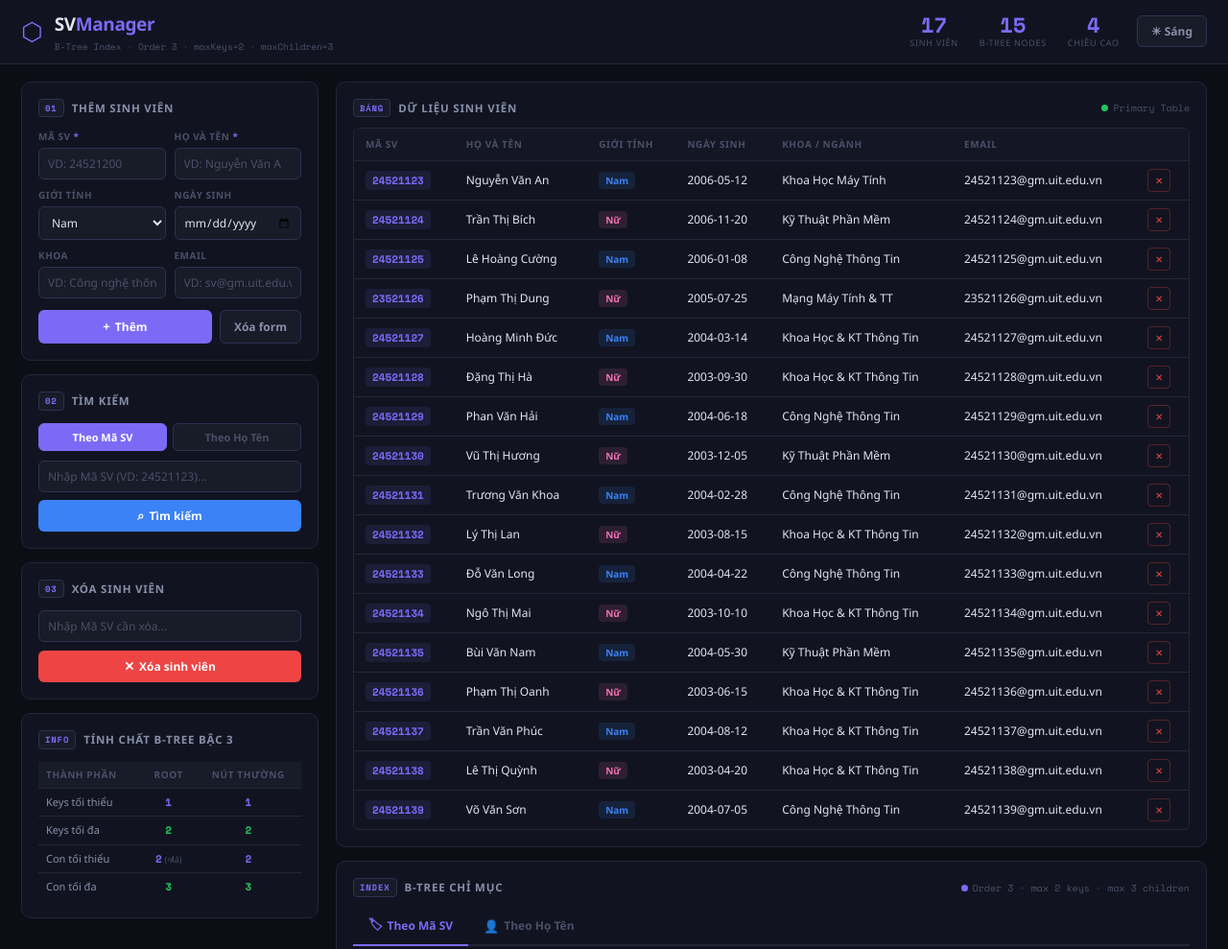
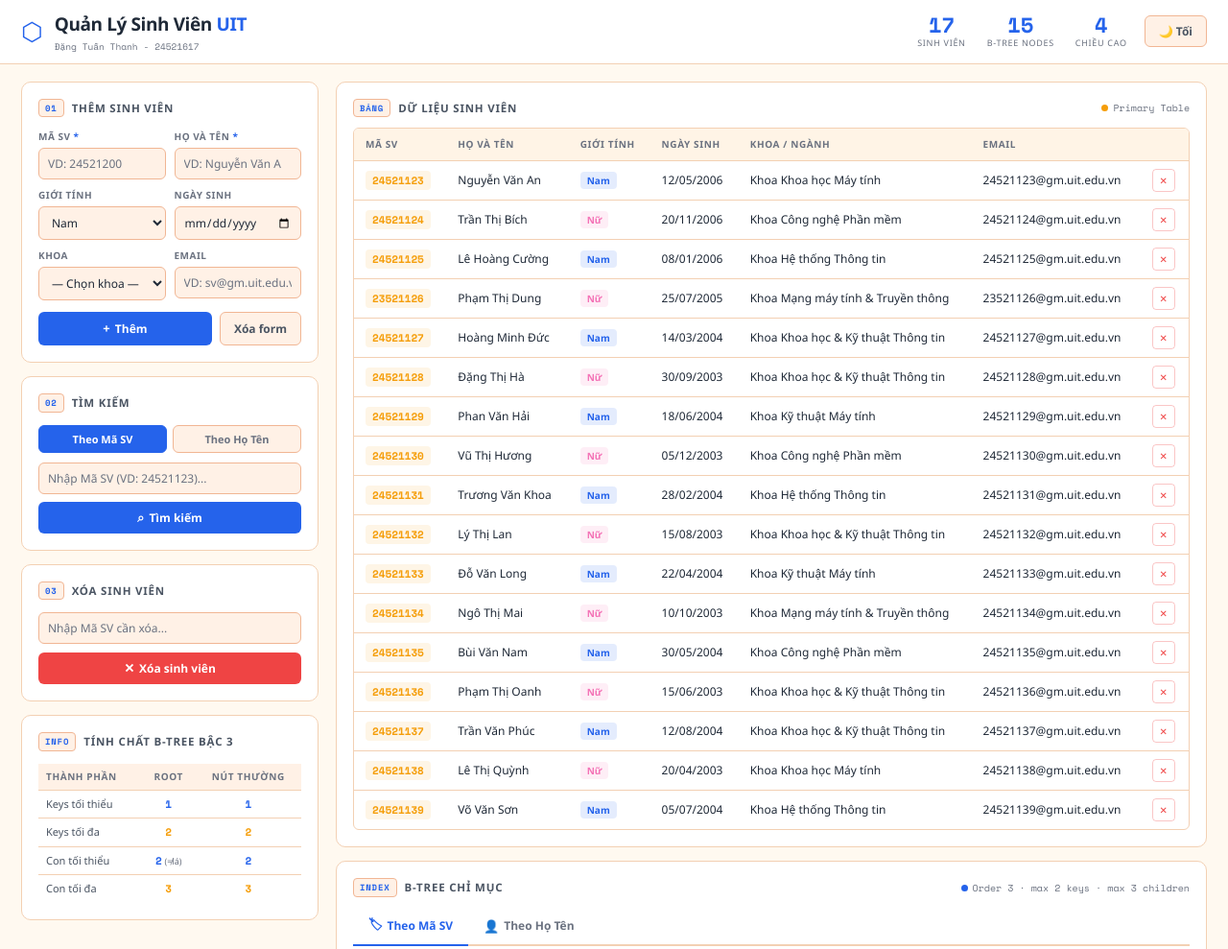
Before and after one commit to ThanhNosaur/student_manager, a plain HTML site: page index.html in a window 1280 px wide. Shown: the top 989 px of the page at 96% size. Drawn offline with nearby package versions, Linux system fonts and the light colour scheme.

Commit message:
sửa color

```diff
--- a/app.js
+++ b/app.js
@@ -9,7 +9,7 @@ const idTree     = new BTree(3);
 const nameTree   = new BTree(3);
 
 let searchMode    = 'id';
-let isDark        = true;
+let isDark        = false;
 let currentTreeTab = 'id';
 
 // Animation state
@@ -19,25 +19,32 @@ let animTimer    = null;
 let animSpeed    = 700;  // ms per frame
 let isPlaying    = false;
 
-// ─── SAMPLE DATA ─────────────────────────────────────────────────────────────
+const DEPTS = [
+  'Khoa Khoa học & Kỹ thuật Thông tin',
+  'Khoa Công nghệ Phần mềm',
+  'Khoa Hệ thống Thông tin',
+  'Khoa Kỹ thuật Máy tính',
+  'Khoa Mạng máy tính & Truyền thông',
+  'Khoa Khoa học Máy tính',
+];
 const SAMPLE = [
-  { id:'24521123', name:'Nguyễn Văn An',   gender:'Nam', dob:'2006-05-12', dept:'Khoa Học Máy Tính',         email:'24521123@gm.uit.edu.vn' },
-  { id:'24521124', name:'Trần Thị Bích',   gender:'Nữ',  dob:'2006-11-20', dept:'Kỹ Thuật Phần Mềm',        email:'24521124@gm.uit.edu.vn' },
-  { id:'24521125', name:'Lê Hoàng Cường',  gender:'Nam', dob:'2006-01-08', dept:'Công Nghệ Thông Tin',       email:'24521125@gm.uit.edu.vn' },
-  { id:'23521126', name:'Phạm Thị Dung',   gender:'Nữ',  dob:'2005-07-25', dept:'Mạng Máy Tính & TT',       email:'23521126@gm.uit.edu.vn' },
-  { id:'24521127', name:'Hoàng Minh Đức',  gender:'Nam', dob:'2004-03-14', dept:'Khoa Học & KT Thông Tin',   email:'24521127@gm.uit.edu.vn' },
-  { id:'24521128', name:'Đặng Thị Hà',     gender:'Nữ',  dob:'2003-09-30', dept:'Khoa Học & KT Thông Tin',   email:'24521128@gm.uit.edu.vn' },
-  { id:'24521129', name:'Phan Văn Hải',    gender:'Nam', dob:'2004-06-18', dept:'Công Nghệ Thông Tin',       email:'24521129@gm.uit.edu.vn' },
-  { id:'24521130', name:'Vũ Thị Hương',    gender:'Nữ',  dob:'2003-12-05', dept:'Kỹ Thuật Phần Mềm',        email:'24521130@gm.uit.edu.vn' },
-  { id:'24521131', name:'Trương Văn Khoa', gender:'Nam', dob:'2004-02-28', dept:'Công Nghệ Thông Tin',       email:'24521131@gm.uit.edu.vn' },
-  { id:'24521132', name:'Lý Thị Lan',      gender:'Nữ',  dob:'2003-08-15', dept:'Khoa Học & KT Thông Tin',   email:'24521132@gm.uit.edu.vn' },
-  { id:'24521133', name:'Đỗ Văn Long',     gender:'Nam', dob:'2004-04-22', dept:'Công Nghệ Thông Tin',       email:'24521133@gm.uit.edu.vn' },
-  { id:'24521134', name:'Ngô Thị Mai',     gender:'Nữ',  dob:'2003-10-10', dept:'Khoa Học & KT Thông Tin',   email:'24521134@gm.uit.edu.vn' },
-  { id:'24521135', name:'Bùi Văn Nam',     gender:'Nam', dob:'2004-05-30', dept:'Kỹ Thuật Phần Mềm',        email:'24521135@gm.uit.edu.vn' },
-  { id:'24521136', name:'Phạm Thị Oanh',   gender:'Nữ',  dob:'2003-06-15', dept:'Khoa Học & KT Thông Tin',   email:'24521136@gm.uit.edu.vn' },
-  { id:'24521137', name:'Trần Văn Phúc',   gender:'Nam', dob:'2004-08-12', dept:'Khoa Học & KT Thông Tin',   email:'24521137@gm.uit.edu.vn' },
-  { id:'24521138', name:'Lê Thị Quỳnh',    gender:'Nữ',  dob:'2003-04-20', dept:'Khoa Học & KT Thông Tin',   email:'24521138@gm.uit.edu.vn' },
-  { id:'24521139', name:'Võ Văn Sơn',      gender:'Nam', dob:'2004-07-05', dept:'Công Nghệ Thông Tin',       email:'24521139@gm.uit.edu.vn' },
+  { id:'24521123', name:'Nguyễn Văn An',   gender:'Nam', dob:'2006-05-12', dept:'Khoa Khoa học Máy tính',              email:'24521123@gm.uit.edu.vn' },
+  { id:'24521124', name:'Trần Thị Bích',   gender:'Nữ',  dob:'2006-11-20', dept:'Khoa Công nghệ Phần mềm',             email:'24521124@gm.uit.edu.vn' },
+  { id:'24521125', name:'Lê Hoàng Cường',  gender:'Nam', dob:'2006-01-08', dept:'Khoa Hệ thống Thông tin',             email:'24521125@gm.uit.edu.vn' },
+  { id:'23521126', name:'Phạm Thị Dung',   gender:'Nữ',  dob:'2005-07-25', dept:'Khoa Mạng máy tính & Truyền thông',  email:'23521126@gm.uit.edu.vn' },
+  { id:'24521127', name:'Hoàng Minh Đức',  gender:'Nam', dob:'2004-03-14', dept:'Khoa Khoa học & Kỹ thuật Thông tin', email:'24521127@gm.uit.edu.vn' },
+  { id:'24521128', name:'Đặng Thị Hà',     gender:'Nữ',  dob:'2003-09-30', dept:'Khoa Khoa học & Kỹ thuật Thông tin', email:'24521128@gm.uit.edu.vn' },
+  { id:'24521129', name:'Phan Văn Hải',    gender:'Nam', dob:'2004-06-18', dept:'Khoa Kỹ thuật Máy tính',             email:'24521129@gm.uit.edu.vn' },
+  { id:'24521130', name:'Vũ Thị Hương',    gender:'Nữ',  dob:'2003-12-05', dept:'Khoa Công nghệ Phần mềm',            email:'24521130@gm.uit.edu.vn' },
+  { id:'24521131', name:'Trương Văn Khoa', gender:'Nam', dob:'2004-02-28', dept:'Khoa Hệ thống Thông tin',            email:'24521131@gm.uit.edu.vn' },
+  { id:'24521132', name:'Lý Thị Lan',      gender:'Nữ',  dob:'2003-08-15', dept:'Khoa Khoa học & Kỹ thuật Thông tin', email:'24521132@gm.uit.edu.vn' },
+  { id:'24521133', name:'Đỗ Văn Long',     gender:'Nam', dob:'2004-04-22', dept:'Khoa Kỹ thuật Máy tính',            email:'24521133@gm.uit.edu.vn' },
+  { id:'24521134', name:'Ngô Thị Mai',     gender:'Nữ',  dob:'2003-10-10', dept:'Khoa Mạng máy tính & Truyền thông', email:'24521134@gm.uit.edu.vn' },
+  { id:'24521135', name:'Bùi Văn Nam',     gender:'Nam', dob:'2004-05-30', dept:'Khoa Công nghệ Phần mềm',           email:'24521135@gm.uit.edu.vn' },
+  { id:'24521136', name:'Phạm Thị Oanh',   gender:'Nữ',  dob:'2003-06-15', dept:'Khoa Khoa học & Kỹ thuật Thông tin',email:'24521136@gm.uit.edu.vn' },
+  { id:'24521137', name:'Trần Văn Phúc',   gender:'Nam', dob:'2004-08-12', dept:'Khoa Khoa học & Kỹ thuật Thông tin',email:'24521137@gm.uit.edu.vn' },
+  { id:'24521138', name:'Lê Thị Quỳnh',    gender:'Nữ',  dob:'2003-04-20', dept:'Khoa Khoa học Máy tính',            email:'24521138@gm.uit.edu.vn' },
+  { id:'24521139', name:'Võ Văn Sơn',      gender:'Nam', dob:'2004-07-05', dept:'Khoa Hệ thống Thông tin',           email:'24521139@gm.uit.edu.vn' },
 ];
 
 // ─── INIT ─────────────────────────────────────────────────────────────────────
@@ -99,18 +106,44 @@ function applyTheme() {
   document.getElementById('btn-theme').textContent = isDark ? '☀ Sáng' : '🌙 Tối';
 }
 
+function formatDateDMY(value) {
+  if (!value) return '—';
+  const iso = /^([0-9]{4})-([0-9]{2})-([0-9]{2})$/.exec(value);
+  if (iso) return `${iso[3]}/${iso[2]}/${iso[1]}`;
+  const dmy = /^([0-9]{1,2})\/([0-9]{1,2})\/([0-9]{4})$/.exec(value);
+  if (dmy) return `${dmy[1].padStart(2,'0')}/${dmy[2].padStart(2,'0')}/${dmy[3]}`;
+  return value;
+}
+
+function parseDateInput(value) {
+  if (!value) return '';
+  const trimmed = value.trim();
+  const iso = /^([0-9]{4})-([0-9]{2})-([0-9]{2})$/.exec(trimmed);
+  if (iso) return trimmed;
+  const dmy = /^([0-9]{1,2})\/([0-9]{1,2})\/([0-9]{4})$/.exec(trimmed);
+  if (!dmy) return '';
+  const dd = dmy[1].padStart(2,'0');
+  const mm = dmy[2].padStart(2,'0');
+  const yyyy = dmy[3];
+  const date = new Date(`${yyyy}-${mm}-${dd}`);
+  if (Number.isNaN(date.getTime())) return '';
+  return `${yyyy}-${mm}-${dd}`;
+}
+
 // ─── OPERATIONS ───────────────────────────────────────────────────────────────
 
 function handleAdd() {
   if (isPlaying) { showOp('error','⚠ Animation đang chạy — nhấn Dừng trước'); return; }
-  const id     = document.getElementById('inp-id').value.trim().toUpperCase();
-  const name   = document.getElementById('inp-name').value.trim();
-  const gender = document.getElementById('inp-gender').value;
-  const dob    = document.getElementById('inp-dob').value;
-  const dept   = document.getElementById('inp-dept').value.trim();
-  const email  = document.getElementById('inp-email').value.trim();
+  const id       = document.getElementById('inp-id').value.trim().toUpperCase();
+  const name     = document.getElementById('inp-name').value.trim();
+  const gender   = document.getElementById('inp-gender').value;
+  const dobValue = document.getElementById('inp-dob').value.trim();
+  const dob      = dobValue ? parseDateInput(dobValue) : '';
+  const dept     = document.getElementById('inp-dept').value.trim();
+  const email    = document.getElementById('inp-email').value.trim();
 
   if (!id || !name) { showOp('error','⚠ Vui lòng nhập Mã SV và Họ tên!'); return; }
+  if (dobValue && !dob) { showOp('error','⚠ Ngày sinh không hợp lệ. Dùng dd/mm/yyyy hoặc yyyy-mm-dd'); return; }
   if (students.has(id)) { showOp('error',`⚠ Mã SV "${id}" đã tồn tại!`); return; }
 
   const sv = { id, name, gender, dob, dept, email };
@@ -382,31 +415,32 @@ function updateProgress() {
 // ─── STEP LOG ─────────────────────────────────────────────────────────────────
 
 const TYPE_META = {
-  traverse:     { icon: '🔍', cls: 'log-traverse', badge: 'Duyệt' },
-  insert:       { icon: '➕', cls: 'log-insert',   badge: 'Chèn' },
-  split:        { icon: '✂',  cls: 'log-split',    badge: 'Split' },
-  'push-median':{ icon: '⬆',  cls: 'log-split',    badge: 'Đẩy median' },
-  'new-root':   { icon: '🌱', cls: 'log-split',    badge: 'Root mới' },
-  delete:       { icon: '🗑', cls: 'log-delete',   badge: 'Xóa' },
-  replace:      { icon: '↔',  cls: 'log-delete',   badge: 'Thay thế' },
-  rotate:       { icon: '🔄', cls: 'log-rotate',   badge: 'Xoay' },
-  merge:        { icon: '⊕',  cls: 'log-merge',    badge: 'Merge' },
-  shrink:       { icon: '🔼', cls: 'log-delete',   badge: 'Co root' },
-  'search-found':{ icon: '✅', cls: 'log-found',   badge: 'Tìm thấy' },
-  'not-found':  { icon: '❌', cls: 'log-notfound', badge: 'Không thấy' },
-  done:         { icon: '✓',  cls: 'log-done',     badge: 'Xong' },
+  traverse:       { cls: 'log-traverse', badge: 'Duyệt'      },
+  insert:         { cls: 'log-insert',   badge: 'Chèn'        },
+  split:          { cls: 'log-split',    badge: 'Split'       },
+  'push-median':  { cls: 'log-split',    badge: 'Đẩy median'  },
+  'new-root':     { cls: 'log-split',    badge: 'Root mới'    },
+  delete:         { cls: 'log-delete',   badge: 'Xóa'         },
+  replace:        { cls: 'log-delete',   badge: 'Thay thế'    },
+  rotate:         { cls: 'log-rotate',   badge: 'Xoay'        },
+  merge:          { cls: 'log-merge',    badge: 'Merge'       },
+  shrink:         { cls: 'log-delete',   badge: 'Co root'     },
+  'search-found': { cls: 'log-found',    badge: 'Tìm thấy'   },
+  'not-found':    { cls: 'log-notfound', badge: 'Không thấy' },
+  done:           { cls: 'log-done',     badge: 'Xong'        },
 };
 
 function addFrameToLog(frame, idx) {
   const list = document.getElementById('step-log-list');
-  const meta = TYPE_META[frame.type] || { icon: '→', cls: '', badge: frame.type };
+  const meta = TYPE_META[frame.type] || { cls: '', badge: frame.type };
   const div = document.createElement('div');
   div.className = `log-item ${meta.cls}`;
+  // Làm sạch label: bỏ emoji prefix nếu có (vì eventsToFrames đã thêm vào label)
+  const cleanLabel = frame.label.replace(/^[✂⬆🌱↩↪↻↺⊕🔼🔍➕✅❌✓→]\s*/u, '');
   div.innerHTML = `
     <span class="log-num">${idx + 1}</span>
     <span class="log-badge">${meta.badge}</span>
-    <span class="log-icon">${meta.icon}</span>
-    <span class="log-text">${frame.label}</span>`;
+    <span class="log-text">${cleanLabel}</span>`;
   list.appendChild(div);
   div.scrollIntoView({ behavior: 'smooth', block: 'nearest' });
 }
@@ -588,9 +622,22 @@ function buildSVG(root, highlightIds, hlKey, hlType) {
           textLength="${f(KW-14)}" lengthAdjust="spacingAndGlyphs">${xe(disp)}</text>`;
       });
 
-      // Badge
-      const badgeTxt = node.isLeaf ? 'Lá' : `Nội (${node.keys.length}k, ${node.children.length}c)`;
-      const badgeCls = node.isLeaf ? 'badge-leaf' : 'badge-int';
+      // Badge below node
+      const isRoot = (l === 0);
+      let badgeTxt, badgeCls;
+      if (isRoot && node.isLeaf) {
+        badgeTxt = 'Root · Lá';
+        badgeCls = 'badge-root';
+      } else if (isRoot) {
+        badgeTxt = `Root (${node.keys.length}k, ${node.children.length}c)`;
+        badgeCls = 'badge-root';
+      } else if (node.isLeaf) {
+        badgeTxt = 'Lá';
+        badgeCls = 'badge-leaf';
+      } else {
+        badgeTxt = `Nội (${node.keys.length}k, ${node.children.length}c)`;
+        badgeCls = 'badge-int';
+      }
       nodesSVG += `<text x="${f(x+w/2)}" y="${f(y+NH+12)}" text-anchor="middle" class="nbadge ${badgeCls}">${xe(badgeTxt)}</text>`;
     });
   }
@@ -629,9 +676,10 @@ function buildSVG(root, highlightIds, hlKey, hlType) {
     .ks-rotate  { fill:var(--ks-rot); }
     .sep { stroke:var(--sep-c); stroke-width:.8; opacity:.4; }
     .ktext { font-family:var(--fmono); font-size:10.5px; fill:var(--kt-c); font-weight:700; pointer-events:none; }
-    .nbadge { font-family:var(--fsans); font-size:8px; opacity:.55; }
+    .nbadge { font-family:var(--fsans); font-size:8px; opacity:.6; }
     .badge-leaf{ fill:var(--leaf-c); }
     .badge-int { fill:var(--int-c); }
+    .badge-root{ fill:var(--accent); opacity:.85; font-weight:700; font-size:8.5px; }
   </style></defs>
   ${typeLabel}${edgesSVG}${nodesSVG}
   </svg>`;
@@ -675,7 +723,7 @@ function addTableRow(sv, animate = false) {
     <td><span class="id-badge">${sv.id}</span></td>
     <td>${sv.name}</td>
     <td><span class="gender-tag ${sv.gender==='Nữ'?'female':''}">${sv.gender}</span></td>
-    <td>${sv.dob||'—'}</td>
+    <td>${formatDateDMY(sv.dob)}</td>
     <td>${sv.dept||'—'}</td>
     <td>${sv.email||'—'}</td>
     <td><button class="btn-row-del" onclick="quickDelete('${sv.id}')" title="Xóa">✕</button></td>`;
@@ -710,7 +758,7 @@ function buildCard(sv) {
     </div>
     <div class="result-name">${sv.name}</div>
     <div class="result-meta">
-      <span>📅 ${sv.dob||'N/A'}</span>
+      <span>📅 ${sv.dob ? formatDateDMY(sv.dob) : 'N/A'}</span>
       <span>🏛 ${sv.dept||'N/A'}</span>
       <span>✉ ${sv.email||'N/A'}</span>
     </div>
@@ -719,9 +767,10 @@ function buildCard(sv) {
 
 // ─── UI HELPERS ───────────────────────────────────────────────────────────────
 function clearForm() {
-  ['inp-id','inp-name','inp-email','inp-dept','inp-dob'].forEach(id =>
+  ['inp-id','inp-name','inp-email','inp-dob'].forEach(id =>
     document.getElementById(id).value = '');
   document.getElementById('inp-gender').selectedIndex = 0;
+  document.getElementById('inp-dept').selectedIndex = 0;
 }
 
 function showOp(type, msg) {
--- a/index.html
+++ b/index.html
@@ -1,5 +1,5 @@
 <!DOCTYPE html>
-<html lang="vi" data-theme="dark">
+<html lang="vi" data-theme="light">
 <head>
   <meta charset="UTF-8" />
   <meta name="viewport" content="width=device-width, initial-scale=1.0" />
@@ -17,8 +17,8 @@
       <div class="logo">
         <span class="logo-icon">⬡</span>
         <div>
-          <h1>SV<span class="accent">Manager</span></h1>
-          <p class="subtitle">B-Tree Index · Order 3 · maxKeys=2 · maxChildren=3</p>
+          <h1>Quản Lý Sinh Viên <span class="accent">UIT</span></h1>
+          <p class="subtitle">Đặng Tuấn Thanh - 24521617</p>
         </div>
       </div>
       <div class="header-right">
@@ -57,11 +57,19 @@
           </div>
           <div class="field">
             <label>Ngày sinh</label>
-            <input id="inp-dob" type="date" />
+            <input id="inp-dob" type="date" lang="en-GB" placeholder="dd/mm/yyyy" />
           </div>
           <div class="field">
             <label>Khoa</label>
-            <input id="inp-dept" type="text" placeholder="VD: Công nghệ thông tin" />
+            <select id="inp-dept">
+              <option value="">— Chọn khoa —</option>
+              <option>Khoa Khoa học &amp; Kỹ thuật Thông tin</option>
+              <option>Khoa Công nghệ Phần mềm</option>
+              <option>Khoa Hệ thống Thông tin</option>
+              <option>Khoa Kỹ thuật Máy tính</option>
+              <option>Khoa Mạng máy tính &amp; Truyền thông</option>
+              <option>Khoa Khoa học Máy tính</option>
+            </select>
           </div>
           <div class="field">
             <label>Email</label>
--- a/style.css
+++ b/style.css
@@ -92,74 +92,74 @@
 
 /* ── LIGHT ── */
 [data-theme="light"] {
-  --bg:    #f2f3f8;
+  --bg:    #fff9f0;
   --bg2:   #ffffff;
-  --bg3:   #eef0f7;
-  --bg4:   #e5e8f2;
-  --border:  #d8dce8;
-  --border2: #c4c9d8;
+  --bg3:   #fff1e6;
+  --bg4:   #ffe4cc;
+  --border:  #f3d0b3;
+  --border2: #f1b694;
 
-  --accent:  #5b4fe0;
-  --accent2: #4338ca;
-  --green:   #16a34a;
+  --accent:  #2563eb;
+  --accent2: #1d4ed8;
+  --green:   #f59e0b;
   --blue:    #2563eb;
-  --red:     #dc2626;
+  --red:     #ef4444;
 
-  --text:  #1a1d2e;
-  --text2: #4b5068;
-  --text3: #8890aa;
+  --text:  #1f2937;
+  --text2: #4b5563;
+  --text3: #6b7280;
 
-  --nb:       #f8f9ff;
-  --nborder:  #7c6af7;
-  --leaf-c:   #4f46e5;
-  --int-c:    #7c6af7;
-  --ec:       #9098c0;
-  --sep-c:    #9098c0;
-  --kt-c:     #1a1d2e;
-  --ks-bg:    rgba(124,106,247,.07);
+  --nb:       #fff7f0;
+  --nborder:  #d8b4fe;
+  --leaf-c:   #d8b4fe;
+  --int-c:    #c084fc;
+  --ec:       #c4b5fd;
+  --sep-c:    #c4b5fd;
+  --kt-c:     #1f2937;
+  --ks-bg:    rgba(220, 38, 127, .08);
 
-  --trav-bg:   rgba(217,119,6,.09);
-  --trav-c:    #d97706;
-  --trav-glow: rgba(217,119,6,.3);
-  --ks-trav:   rgba(217,119,6,.18);
-  --hl-active: #d97706;
+  --trav-bg:   rgba(251, 191, 36, .15);
+  --trav-c:    #f59e0b;
+  --trav-glow: rgba(251, 191, 36, .35);
+  --ks-trav:   rgba(251, 191, 36, .2);
+  --hl-active: #f59e0b;
 
-  --add-bg:  rgba(22,163,74,.09);
-  --add-c:   #16a34a;
-  --add-glow:rgba(22,163,74,.3);
-  --ks-add:  rgba(22,163,74,.22);
+  --add-bg:  rgba(251, 146, 60, .15);
+  --add-c:   #fb923c;
+  --add-glow:rgba(251, 146, 60, .35);
+  --ks-add:  rgba(251, 146, 60, .22);
 
-  --del-bg:  rgba(220,38,38,.09);
-  --del-c:   #dc2626;
-  --del-glow:rgba(220,38,38,.3);
-  --ks-del:  rgba(220,38,38,.22);
+  --del-bg:  rgba(239, 68, 68, .14);
+  --del-c:   #ef4444;
+  --del-glow:rgba(239, 68, 68, .32);
+  --ks-del:  rgba(239, 68, 68, .22);
 
-  --fnd-bg:  rgba(37,99,235,.09);
-  --fnd-c:   #2563eb;
-  --fnd-glow:rgba(37,99,235,.3);
-  --ks-fnd:  rgba(37,99,235,.22);
+  --fnd-bg:  rgba(236, 72, 153, .12);
+  --fnd-c:   #ec4899;
+  --fnd-glow:rgba(236, 72, 153, .28);
+  --ks-fnd:  rgba(236, 72, 153, .18);
 
-  --spl-bg:  rgba(124,58,237,.09);
-  --spl-c:   #7c3aed;
-  --spl-glow:rgba(124,58,237,.3);
-  --ks-spl:  rgba(124,58,237,.2);
+  --spl-bg:  rgba(168, 85, 247, .12);
+  --spl-c:   #8b5cf6;
+  --spl-glow:rgba(168, 85, 247, .28);
+  --ks-spl:  rgba(168, 85, 247, .18);
 
-  --mrg-bg:  rgba(234,88,12,.09);
-  --mrg-c:   #ea580c;
-  --mrg-glow:rgba(234,88,12,.3);
-  --ks-mrg:  rgba(234,88,12,.2);
+  --mrg-bg:  rgba(251, 146, 60, .12);
+  --mrg-c:   #f97316;
+  --mrg-glow:rgba(251, 146, 60, .28);
+  --ks-mrg:  rgba(251, 146, 60, .18);
 
-  --rot-bg:  rgba(8,145,178,.09);
-  --rot-c:   #0891b2;
-  --rot-glow:rgba(8,145,178,.3);
-  --ks-rot:  rgba(8,145,178,.2);
+  --rot-bg:  rgba(236, 72, 153, .12);
+  --rot-c:   #db2777;
+  --rot-glow:rgba(236, 72, 153, .28);
+  --ks-rot:  rgba(236, 72, 153, .18);
 
-  --th-bg:    #eef0f8;
-  --tr-hover: #f5f6fc;
-  --row-hl:   #2563eb08;
+  --th-bg:    #fff4e6;
+  --tr-hover: #fff1e0;
+  --row-hl:   #f59e0b14;
 
-  --log-bg:   #eef0f780;
-  --log-bdr:  #d8dce8;
+  --log-bg:   #fff1f2a0;
+  --log-bdr:  #f1b6a8;
 }
 
 /* ═══════════════════════════════════════════════
@@ -262,7 +262,9 @@ body { background:var(--bg); color:var(--text); font-family:var(--fsans); min-he
 .op-log.hidden { display:none; }
 .op-log-inner { display:flex; align-items:center; gap:9px; padding:10px 14px; }
 .op-log.op-success { background:color-mix(in srgb,var(--green) 10%,transparent); border:1px solid color-mix(in srgb,var(--green) 35%,transparent); }
+.op-log.op-success .op-message { color: var(--green); }
 .op-log.op-error   { background:color-mix(in srgb,var(--red) 10%,transparent); border:1px solid color-mix(in srgb,var(--red) 35%,transparent); }
+.op-log.op-error .op-message { color: var(--red); }
 .op-icon { font-size:14px; font-weight:700; }
 .op-success .op-icon { color:var(--green); }
 .op-error   .op-icon { color:var(--red); }
@@ -280,7 +282,7 @@ th { padding:9px 12px; text-align:left; font-size:10px; font-weight:700; text-tr
 td { padding:8px 12px; border-bottom:1px solid var(--border); color:var(--text); vertical-align:middle; }
 tr:last-child td { border-bottom:none; }
 tr:hover td { background:var(--tr-hover); }
-.id-badge { font-family:var(--fmono); font-size:11px; font-weight:700; color:var(--accent); background:color-mix(in srgb,var(--accent) 10%,transparent); padding:2px 7px; border-radius:4px; }
+.id-badge { font-family:var(--fmono); font-size:11px; font-weight:700; color:var(--green); background:color-mix(in srgb,var(--green) 10%,transparent); padding:2px 7px; border-radius:4px; }
 .gender-tag { font-size:10px; padding:2px 7px; border-radius:4px; background:color-mix(in srgb,var(--blue) 12%,transparent); color:var(--blue); font-weight:700; }
 .gender-tag.female { background:color-mix(in srgb,#f472b6 12%,transparent); color:#f472b6; }
 .btn-row-del { background:none; border:1px solid color-mix(in srgb,var(--red) 30%,transparent); color:var(--red); border-radius:4px; width:24px; height:24px; cursor:pointer; font-size:10px; transition:all .15s; }
```
